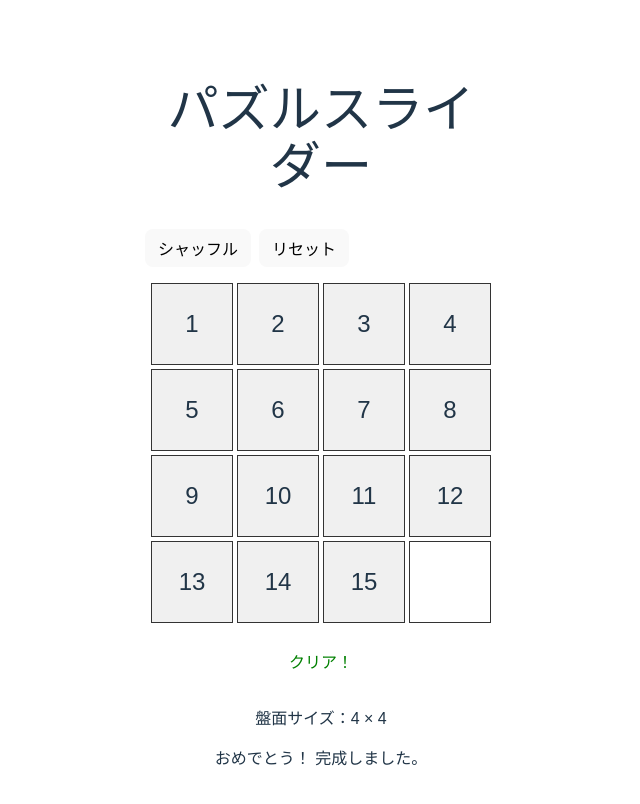
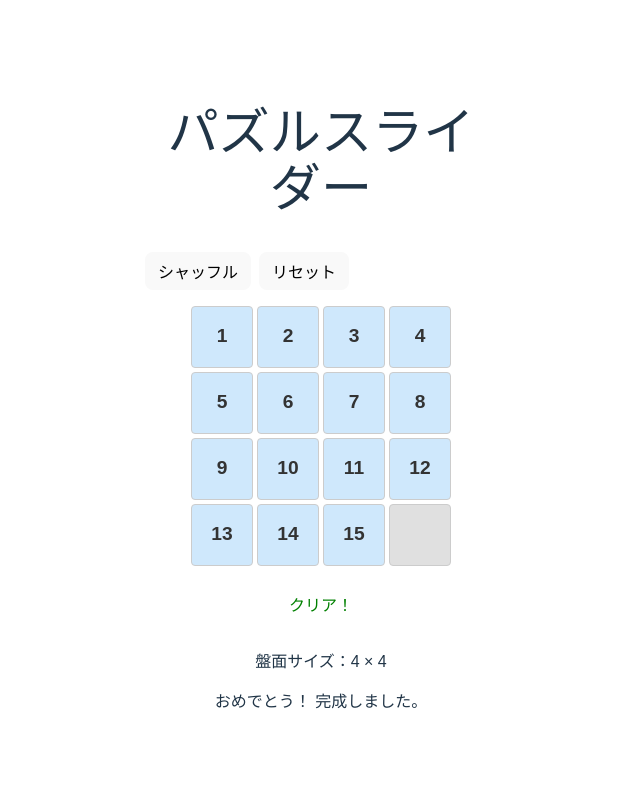
Before and after one commit to tako-chan0511/slidepuzzle, a Vue app: page / in a window 1280 px wide. Shown: the top 804 px of the page, without its empty margins (319-959 px from the left). Built offline with nearby package versions, Linux system fonts and the light colour scheme.

Commit message:
スマフォタイルの色対応

```diff
--- a/src/components/PuzzleTile.vue
+++ b/src/components/PuzzleTile.vue
@@ -1,48 +1,57 @@
 <!-- src/components/PuzzleTile.vue -->
 <template>
   <div
-    class="puzzle-tile"
-    :class="{ empty: tile.value === 0 }"
-    @click="onClick"
+    :class="['tile', { empty: tile.value === 0 }]"
+    @click="() => $emit('click-tile', tile)"
   >
-    <!-- 値が 0（空マス）の場合は何も表示しない -->
+    <!-- 空タイルは中身を表示しない -->
     <span v-if="tile.value !== 0">{{ tile.value }}</span>
   </div>
 </template>
 
 <script lang="ts" setup>
+import type { Tile } from "@/types";
 import { defineProps, defineEmits } from "vue";
-import type { Tile } from "@/types";
 
-const props = defineProps<{
-  tile: Tile;
-}>();
-
+const props = defineProps<{ tile: Tile }>();
 const emits = defineEmits<{
   (e: "click-tile", tile: Tile): void;
 }>();
-
-function onClick() {
-  if (props.tile.value === 0) return;
-  emits("click-tile", props.tile);
-}
 </script>
 
 <style scoped>
-.puzzle-tile {
-  width: 80px;
-  height: 80px;
-  border: 1px solid #333;
+.tile {
   display: flex;
+  align-items: center;
   justify-content: center;
-  align-items: center;
-  font-size: 1.5rem;
-  cursor: pointer;
+  font-size: 1.2rem;
+  font-weight: bold;
+  border: 1px solid #ccc;
+  border-radius: 4px;
+  /* 数字タイルの背景色 */
+  background-color: #cfe8fc; /* 淡いライトブルー */
+  color: #333; /* 濃いグレー（ほぼ黒） */
   user-select: none;
-  background-color: #f0f0f0;
 }
-.puzzle-tile.empty {
-  background-color: transparent;
-  cursor: default;
+
+/* 空タイル（値が0のタイル）のスタイル */
+.tile.empty {
+  background-color: #e0e0e0; /* 薄いグレー */
+  /* 空タイルに数字は表示しないので、色指定は不要 */
+}
+
+/* モバイル端末でも押しやすいよう余白を確保 */
+.tile {
+  width: 60px;
+  height: 60px;
+}
+
+@media (max-width: 480px) {
+  /* スマホや小さめスクリーンではタイルを少し小さく */
+  .tile {
+    width: 48px;
+    height: 48px;
+    font-size: 1rem;
+  }
 }
 </style>
```
